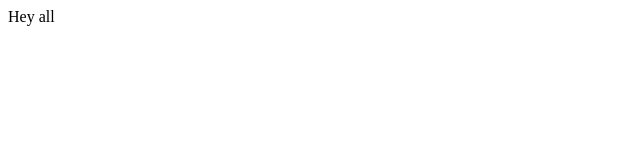
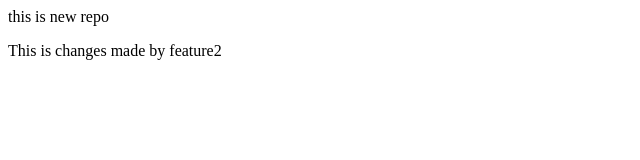
Before and after one commit to SoundaryaGWL/LocalReposit, a plain HTML site: page index.html in a window 1280 px wide. Shown: the whole page, without its empty margins (0-640 px from the left). Drawn offline with Linux system fonts and the light colour scheme.

Commit message:
Add new Feature

```diff
--- a/index.html
+++ b/index.html
@@ -1 +1,2 @@
-<p>Hey all</p>
+<p>this is new repo</p>
+<p>This is changes made by feature2</p>
```
